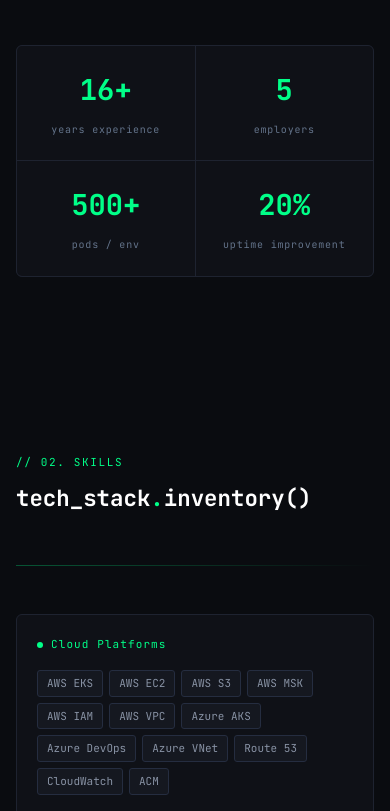
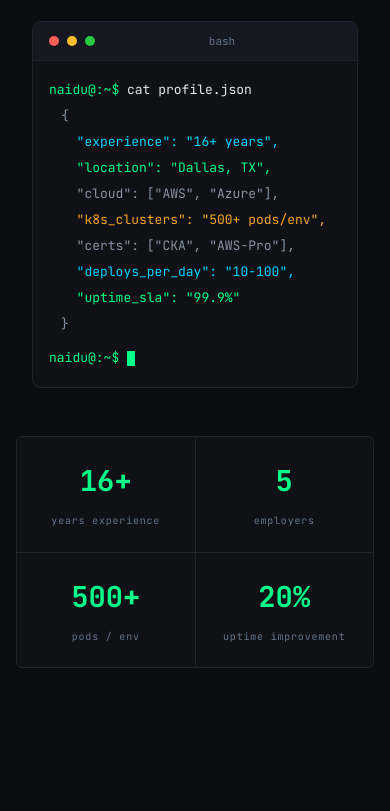
Before and after one commit to naidu72/naidu72.github.io, a plain HTML site: page index.html in a window 390 px wide. Shown: the part 958-1769 px from the top of the page. Drawn offline with Linux system fonts and the light colour scheme.

Commit message:
fix terminal card visibility on mobile

```diff
--- a/index.html
+++ b/index.html
@@ -599,7 +599,7 @@ footer span { color: var(--green); }
 /* MOBILE */
 @media (max-width: 768px) {
   .hero-grid { grid-template-columns: 1fr; }
-  .terminal-card { display: none; }
+  .terminal-card { display: block; }
   .profile-photo { width: 140px; height: 140px; }
   .contact-grid { grid-template-columns: 1fr; gap: 2rem; }
   .stats-bar { grid-template-columns: repeat(2, 1fr); }
```
